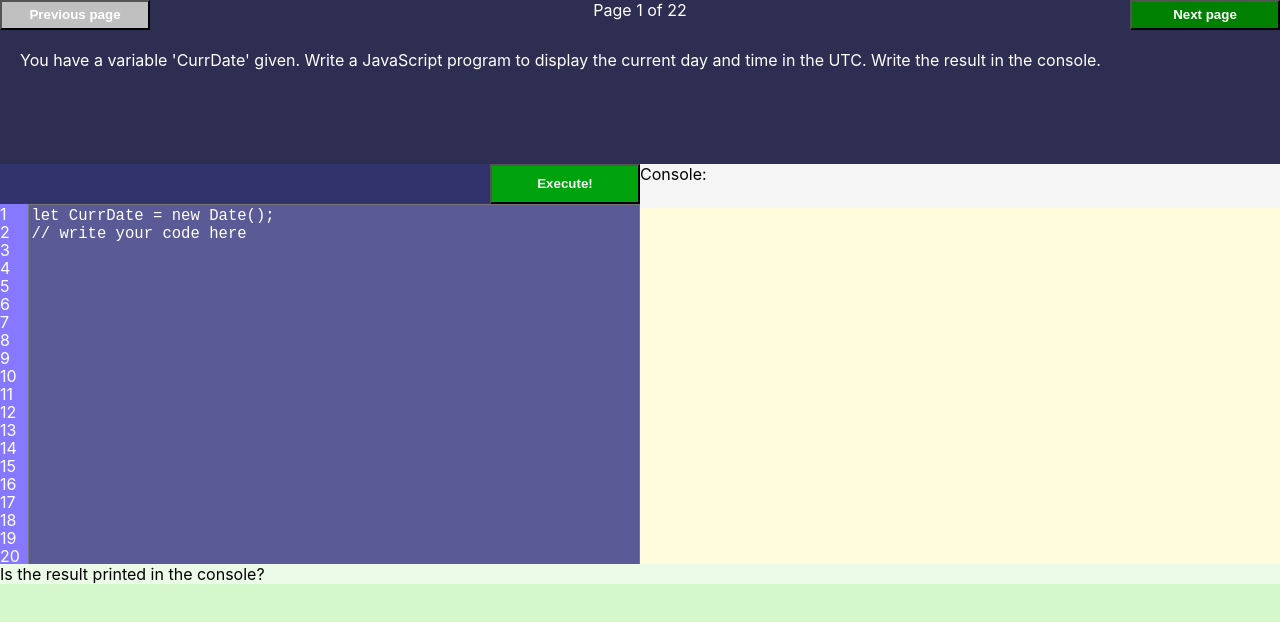
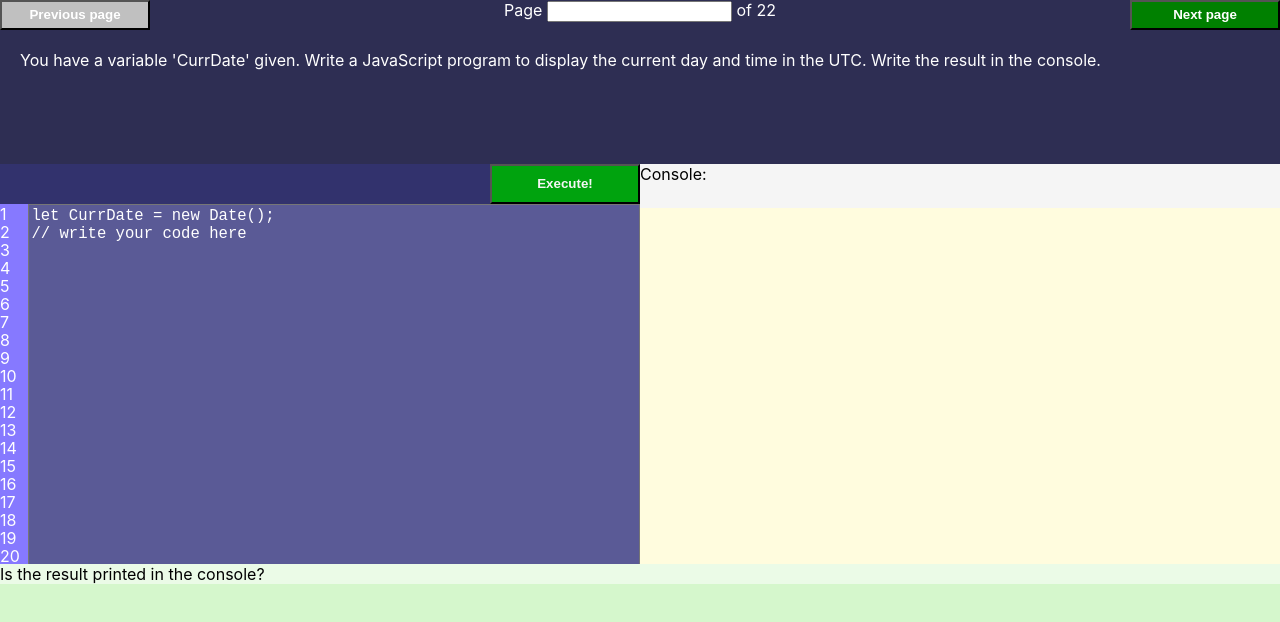
Before and after one commit to Adam-Ratajczak/js-editor, a React (Create React App) app: page / in a window 1280 px wide. Shown: the top 622 px of the page. Built offline with nearby package versions, Linux system fonts and the light colour scheme.

Commit message:
Input for page number

```diff
--- a/src/App.js
+++ b/src/App.js
@@ -83,6 +83,11 @@ function App() {
   }
 
   function ChangeLevel(id){
+    let id_in_range = Math.max(0, Math.min(id, Levels.length - 1))
+    if(document.getElementById("page-input")){
+      document.getElementById("page-input").value = id_in_range + 1
+    }
+
     if(id < 0 || id >= Levels.length){
       return
     }
@@ -170,11 +175,17 @@ function App() {
     SetConsoleEntry(arr)
   }
 
+  function triggerInput(ev){
+    if (ev.key === 'Enter') {
+      ChangeLevel(document.getElementById("page-input").value - 1)
+    }
+  }
+
   return (
     <div id="main">
       <div id="page-controls">
         <button id="prev" style={{backgroundColor: CurrLevelId == 0 ? "silver" : "red"}} onClick={(ev) => ChangeLevel(CurrLevelId - 1)}>Previous page</button>
-        <div>Page {CurrLevelId + 1} of {Levels.length}</div>
+        <div>Page <input type="number" id="page-input" onKeyDown={(ev) => triggerInput(ev)}/> of {Levels.length}</div>
         <button id="next" style={{backgroundColor: (CurrLevelId == Levels.length - 1) ? "silver" : "green"}} onClick={(ev) => ChangeLevel(CurrLevelId + 1)}>Next page</button>
       </div>
       <div id="command">
```
